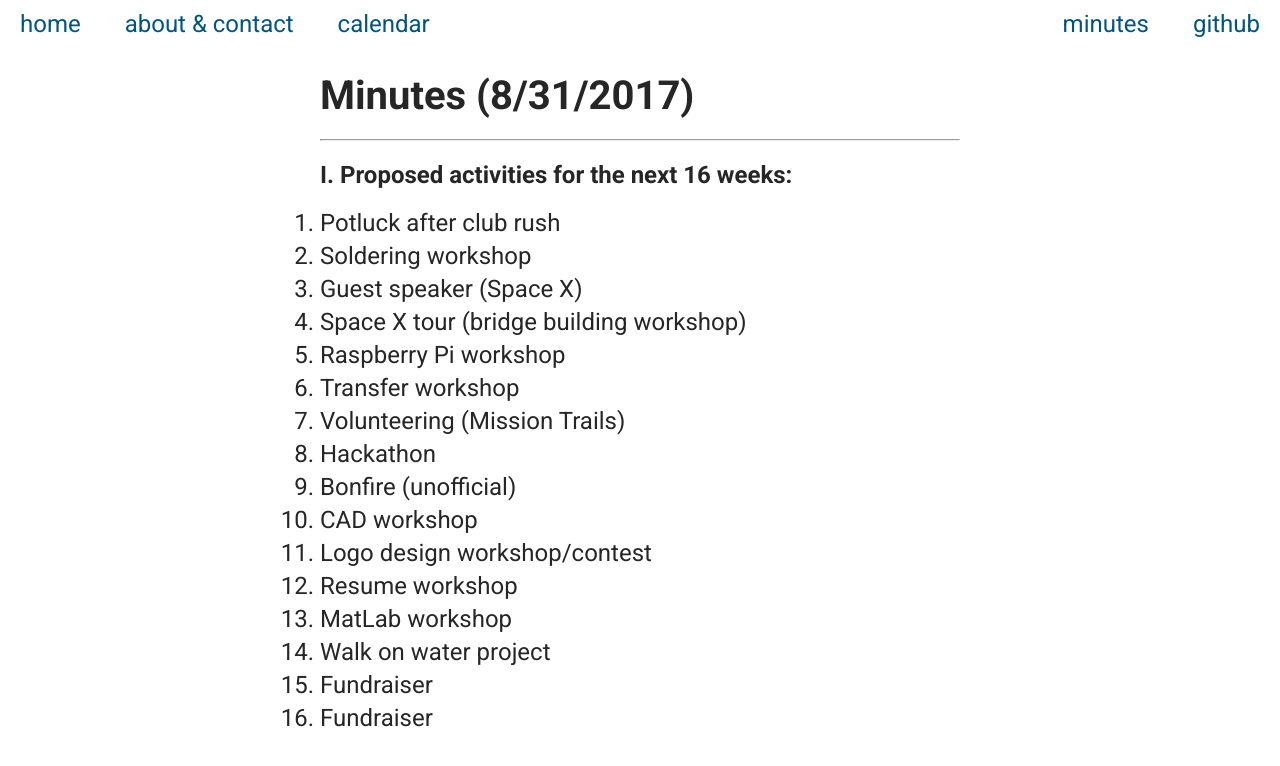
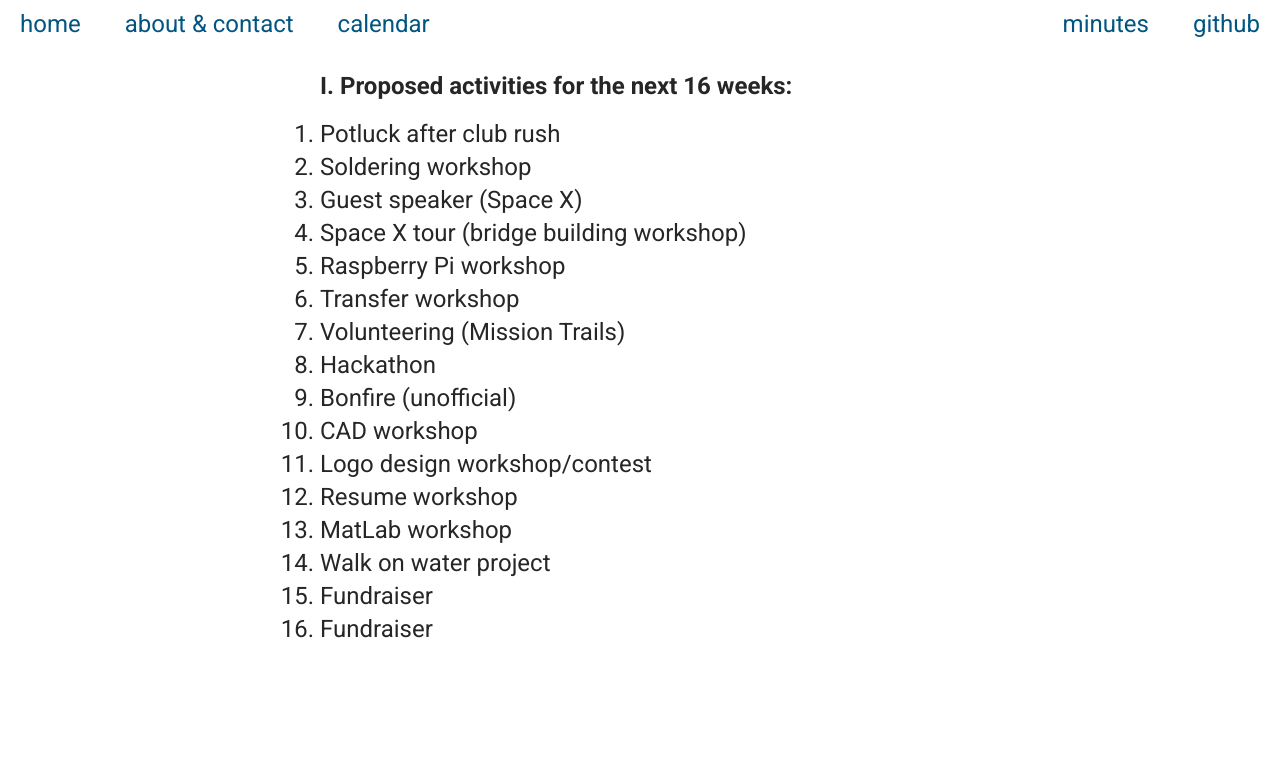
Before and after one commit to SweedJesus/Mesa-SD-SHPE.github.io, a Jekyll site: the page built from minutes/08-31-2017-minutes.md, in a window 1280 px wide. Shown: the top 766 px of the page. Built offline with Jekyll 4.4.1, drawn with Linux system fonts in a browser that asks for light colours.

Commit message:
Update default.html

```diff
--- a/_layouts/default.html
+++ b/_layouts/default.html
@@ -7,10 +7,6 @@
   {% include header.html %}
   <div id="wrap">
     <div id="content">
-      {% if page.title %}
-      <h1>{{ page.title }}</h1>
-      <hr/>
-      {% endif %}
       {{ content }}
     </div>
   </div>
```
